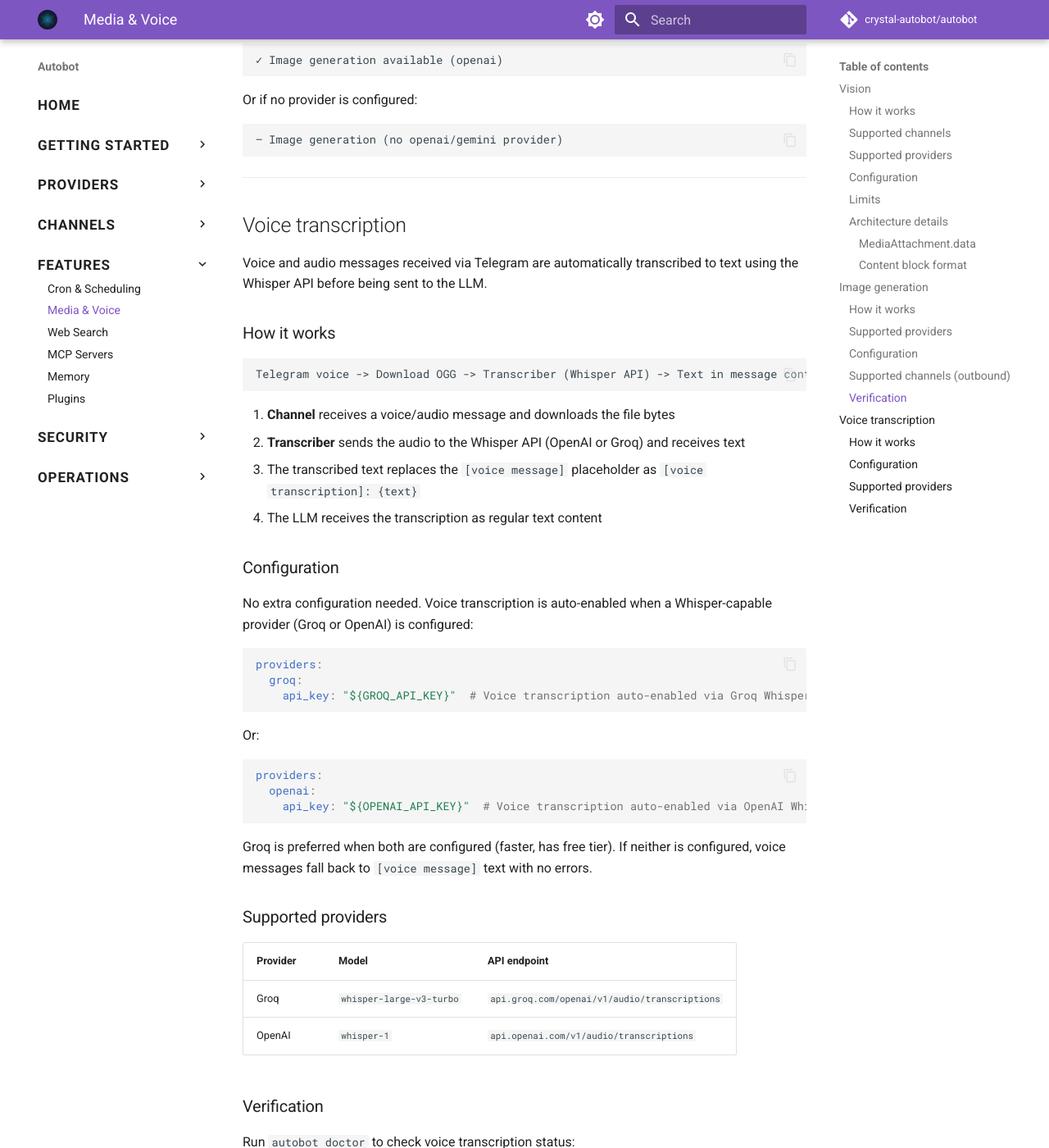
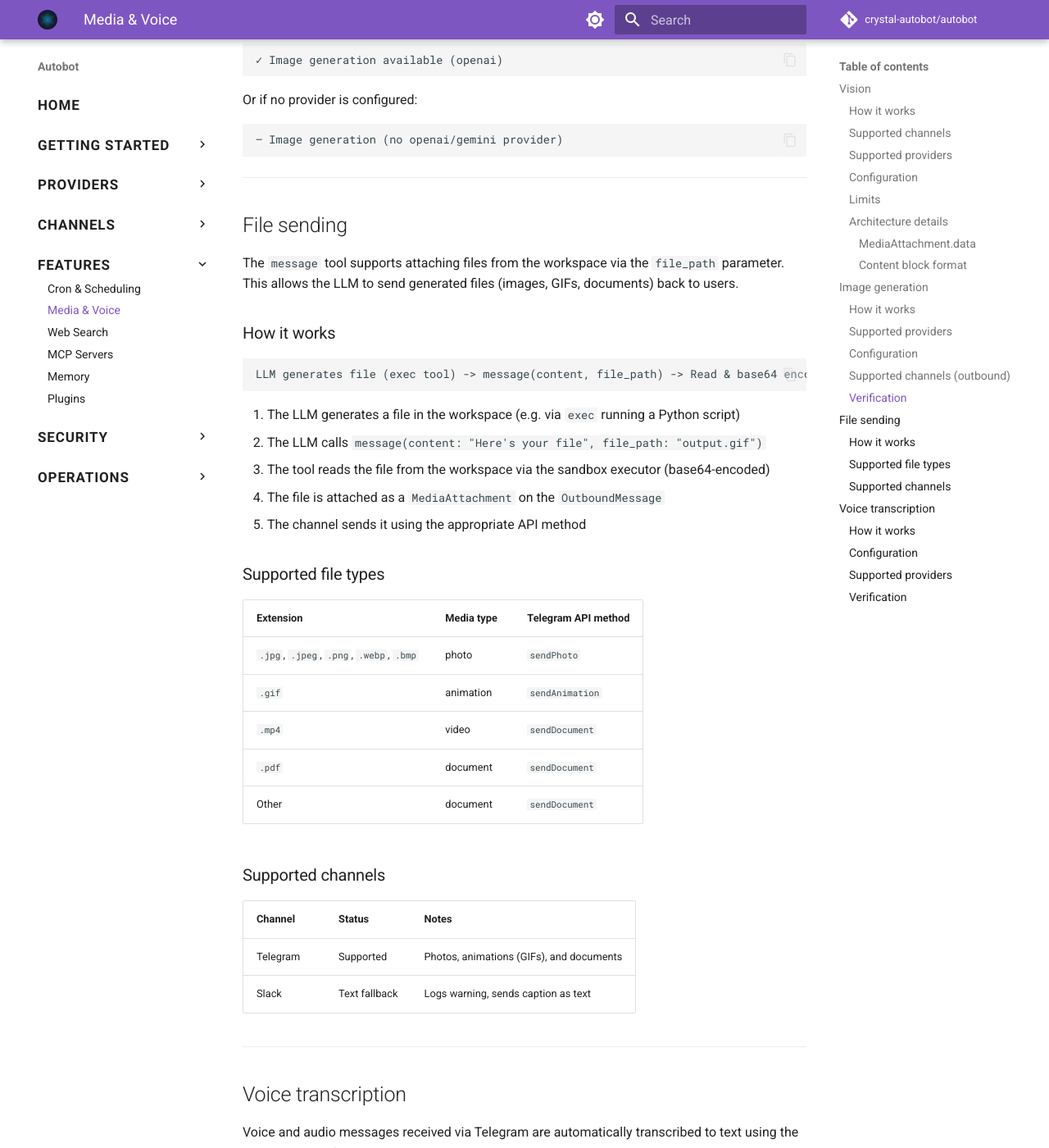
Before and after one commit to crystal-autobot/autobot, an MkDocs documentation site: the page built from docs/media.md, in a window 1280 px wide and 1400 px high, scrolled down 4062 px. Shown: the whole window at 82% size. Built offline with MkDocs 1.6.1 and Material for MkDocs 9.7.7, drawn with Linux system fonts in a browser that asks for light colours; comment, search, counter and statistics services are not loaded.

Commit message:
feat: add ability to send files (i.e. jpg, gif, png etc) (#43)
* refactor: shell free operations

* fix: send media back

````diff
--- a/docs/media.md
+++ b/docs/media.md
@@ -156,6 +156,41 @@
 
 ---
 
+## File sending
+
+The `message` tool supports attaching files from the workspace via the `file_path` parameter. This allows the LLM to send generated files (images, GIFs, documents) back to users.
+
+### How it works
+
+```
+LLM generates file (exec tool) -> message(content, file_path) -> Read & base64 encode -> Channel -> User
+```
+
+1. The LLM generates a file in the workspace (e.g. via `exec` running a Python script)
+2. The LLM calls `message(content: "Here's your file", file_path: "output.gif")`
+3. The tool reads the file from the workspace via the sandbox executor (base64-encoded)
+4. The file is attached as a `MediaAttachment` on the `OutboundMessage`
+5. The channel sends it using the appropriate API method
+
+### Supported file types
+
+| Extension | Media type | Telegram API method |
+|-----------|-----------|---------------------|
+| `.jpg`, `.jpeg`, `.png`, `.webp`, `.bmp` | photo | `sendPhoto` |
+| `.gif` | animation | `sendAnimation` |
+| `.mp4` | video | `sendDocument` |
+| `.pdf` | document | `sendDocument` |
+| Other | document | `sendDocument` |
+
+### Supported channels
+
+| Channel   | Status    | Notes                                    |
+|-----------|-----------|------------------------------------------|
+| Telegram  | Supported | Photos, animations (GIFs), and documents |
+| Slack     | Text fallback | Logs warning, sends caption as text    |
+
+---
+
 ## Voice transcription
 
 Voice and audio messages received via Telegram are automatically transcribed to text using the Whisper API before being sent to the LLM.
````
Also changed, not shown: 7 other files.
